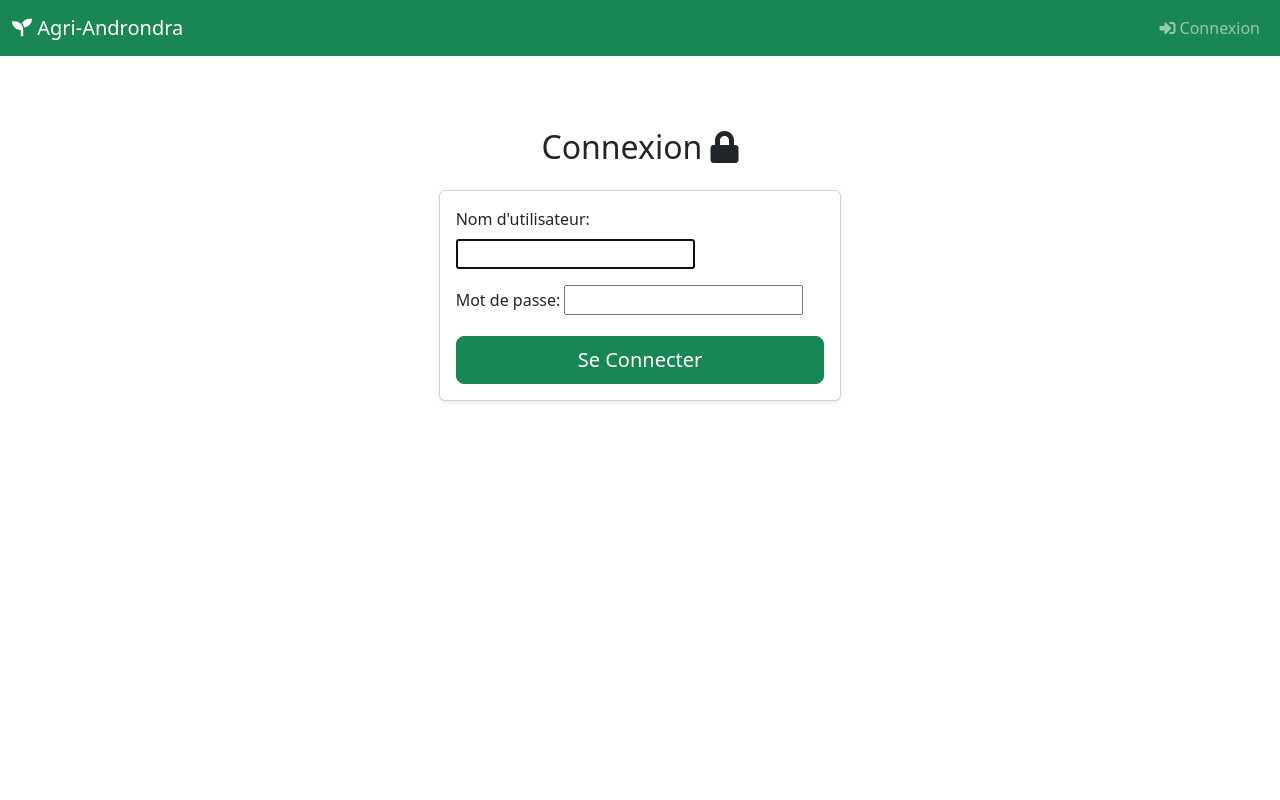
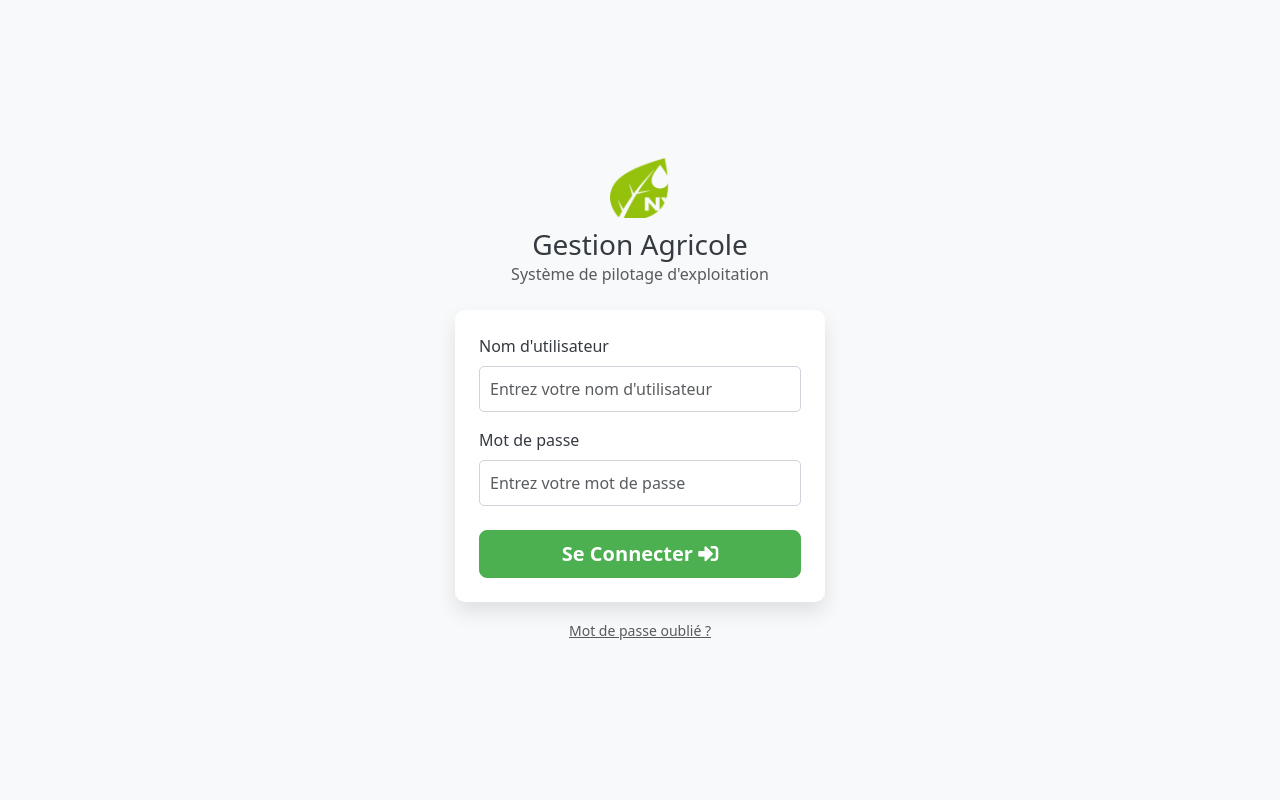
Before and after one commit to ImBasilio60/Nyvoliko, a Django app: page /login/ in a window 1280 px wide. Run offline with Django 5.2, Linux system fonts and the light colour scheme; some libraries are stand-ins or nearby versions.

Commit message:
Modification de l'UI login

```diff
--- /dev/null
+++ b/agriculture/static/css/component/_login.scss
@@ -0,0 +1,52 @@
+:root {
+    --harvest-green: #4CAF50;
+    --seed-yellow: #FFC107;
+    --earth-gray: #343A40;
+    --cream-beige: #F8F9FA;
+    --poppy-red: #E74C3C;
+}
+
+body {
+    background-color: var(--cream-beige) !important;
+    display: flex;
+    min-height: 100vh;
+    align-items: center;
+    justify-content: center;
+}
+
+.login-container {
+    max-width: 400px;
+    width: 90%;
+    margin: auto;
+    padding: 15px;
+}
+
+.card-login {
+    border: none;
+    border-radius: 10px;
+    box-shadow: 0 10px 20px rgba(0, 0, 0, 0.1);
+}
+
+.btn-primary-custom {
+    background-color: var(--harvest-green);
+    border-color: var(--harvest-green);
+    color: white;
+    font-weight: bold;
+    transition: background-color 0.3s ease;
+}
+
+.btn-primary-custom:hover {
+    background-color: #388E3C;
+    border-color: #388E3C;
+}
+
+.form-control {
+    border-radius: 5px;
+    border: 1px solid #ced4da;
+    padding: 10px;
+}
+
+.form-control:focus {
+    border-color: var(--harvest-green);
+    box-shadow: 0 0 0 0.25rem rgba(76, 175, 80, 0.25);
+}
--- /dev/null
+++ b/agriculture/static/css/style.css
@@ -0,0 +1,54 @@
+:root {
+  --harvest-green: #4CAF50;
+  --seed-yellow: #FFC107;
+  --earth-gray: #343A40;
+  --cream-beige: #F8F9FA;
+  --poppy-red: #E74C3C;
+}
+
+body {
+  background-color: var(--cream-beige) !important;
+  display: flex;
+  min-height: 100vh;
+  align-items: center;
+  justify-content: center;
+}
+
+.login-container {
+  max-width: 400px;
+  width: 90%;
+  margin: auto;
+  padding: 15px;
+}
+
+.card-login {
+  border: none;
+  border-radius: 10px;
+  box-shadow: 0 10px 20px rgba(0, 0, 0, 0.1);
+}
+
+.btn-primary-custom {
+  background-color: var(--harvest-green);
+  border-color: var(--harvest-green);
+  color: white;
+  font-weight: bold;
+  transition: background-color 0.3s ease;
+}
+
+.btn-primary-custom:hover {
+  background-color: #388E3C;
+  border-color: #388E3C;
+}
+
+.form-control {
+  border-radius: 5px;
+  border: 1px solid #ced4da;
+  padding: 10px;
+}
+
+.form-control:focus {
+  border-color: var(--harvest-green);
+  box-shadow: 0 0 0 0.25rem rgba(76, 175, 80, 0.25);
+}
+
+/*# sourceMappingURL=style.css.map */
--- /dev/null
+++ b/agriculture/static/css/style.scss
@@ -0,0 +1 @@
+@use "component/login" as *;
--- a/templates/login.html
+++ b/templates/login.html
@@ -1,19 +1,34 @@
-{% extends 'base.html' %}
 {% load static %}
+<!DOCTYPE html>
+<html lang="en">
+<head>
+    <meta charset="UTF-8">
+    <meta name="viewport" content="width=device-width, initial-scale=1, shrink-to-fit=no">
+    <title>{% block title %}Connexion - Gestion Agricole{% endblock %}</title>
+    <link href="{% static 'bootstrap/css/bootstrap.min.css' %}" rel="stylesheet">
+    <link rel="stylesheet" href="{% static 'FontAwesome/css/all.min.css' %}">
+    <link rel="stylesheet" href="{% static 'css/style.css' %}">
+    <link rel="icon" type="image/png" href="{% static 'img/icon.png' %}">
+    <style>
+        html, body {
+            height: 100%;
+        }
+    </style>
+</head>
+<body class="d-flex align-items-center justify-content-center">
+    <div class="login-container">
+        <div class="text-center mb-4">
+            <img src="{% static 'img/icon.png' %}" alt="Logo Agricole" style="width: 60px; height: 60px; margin-bottom: 10px;">
+            <h1 class="h3 mb-0" style="color: var(--earth-gray);">Gestion Agricole</h1>
+            <p class="text-muted">Système de pilotage d'exploitation</p>
+        </div>
 
-{% block title %}Connexion{% endblock %}
-{% block body_class %}login-page{% endblock %}
-
-{% block content %}
-<div class="row justify-content-center">
-    <div class="col-md-6 col-lg-4">
-        <h2 class="text-center mb-4 mt-5">Connexion <i class="fas fa-lock"></i></h2>
-        <div class="card shadow-sm">
-            <div class="card-body">
+        <div class="card card-login">
+            <div class="card-body p-4">
                 <form method="post">
                     {% csrf_token %}
                     {% if form.non_field_errors %}
-                        <div class="alert alert-danger">
+                        <div class="alert" style="background-color: var(--poppy-red); color: white; border: none;">
                             {% for error in form.non_field_errors %}
                                 {{ error }}
                             {% endfor %}
@@ -21,25 +36,30 @@
                     {% endif %}
 
                     <div class="mb-3">
-                        <label for="{{ form.username.id_for_label }}" class="form-label">Nom d'utilisateur:</label>
-                        {{ form.username }}
+                        <label for="{{ form.username.id_for_label }}" class="form-label" style="color: var(--earth-gray);">Nom d'utilisateur</label>
+                        <input type="text" name="{{ form.username.name }}" id="{{ form.username.id_for_label }}" class="form-control" placeholder="Entrez votre nom d'utilisateur" required>
                         {% if form.username.errors %}<small class="text-danger">{{ form.username.errors }}</small>{% endif %}
                     </div>
 
                     <div class="mb-3">
-                        <label for="{{ form.password.id_for_label }}" class="form-label">Mot de passe:</label>
-                        {{ form.password }}
+                        <label for="{{ form.password.id_for_label }}" class="form-label" style="color: var(--earth-gray);">Mot de passe</label>
+                        <input type="password" name="{{ form.password.name }}" id="{{ form.password.id_for_label }}" class="form-control" placeholder="Entrez votre mot de passe" required>
                         {% if form.password.errors %}<small class="text-danger">{{ form.password.errors }}</small>{% endif %}
                     </div>
 
                     <input type="hidden" name="next" value="{{ next }}">
 
-                    <div class="d-grid gap-2">
-                        <button type="submit" class="btn btn-success btn-lg">Se Connecter</button>
+                    <div class="d-grid gap-2 mt-4">
+                        <button type="submit" class="btn btn-primary-custom btn-lg">
+                            Se Connecter <i class="fas fa-sign-in-alt"></i>
+                        </button>
                     </div>
                 </form>
             </div>
         </div>
+        <div class="text-center mt-3">
+            <a href="#" class="text-muted small">Mot de passe oublié ?</a>
+        </div>
     </div>
-</div>
-{% endblock %}
+</body>
+</html>
```
Also changed, not shown: 1 other file.
